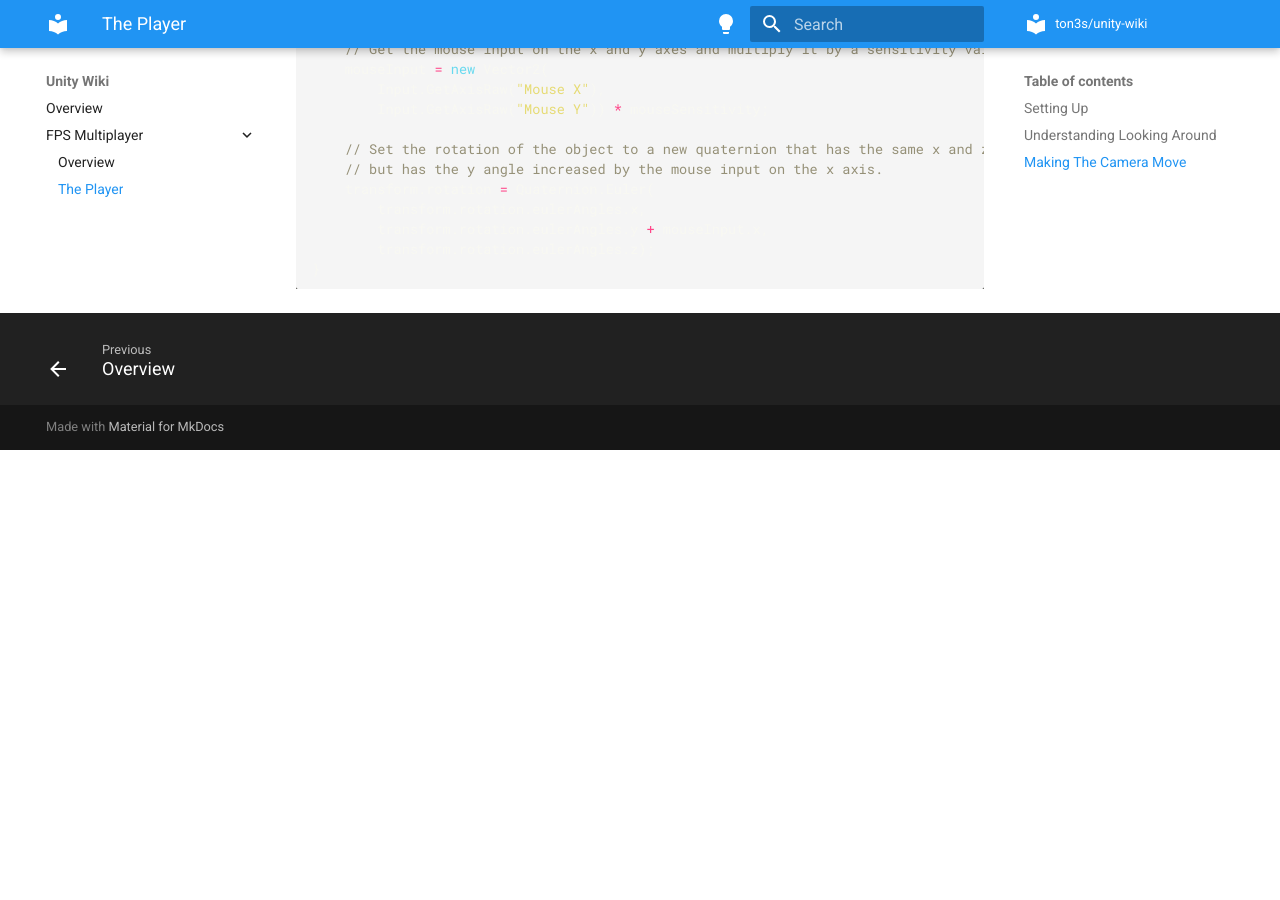
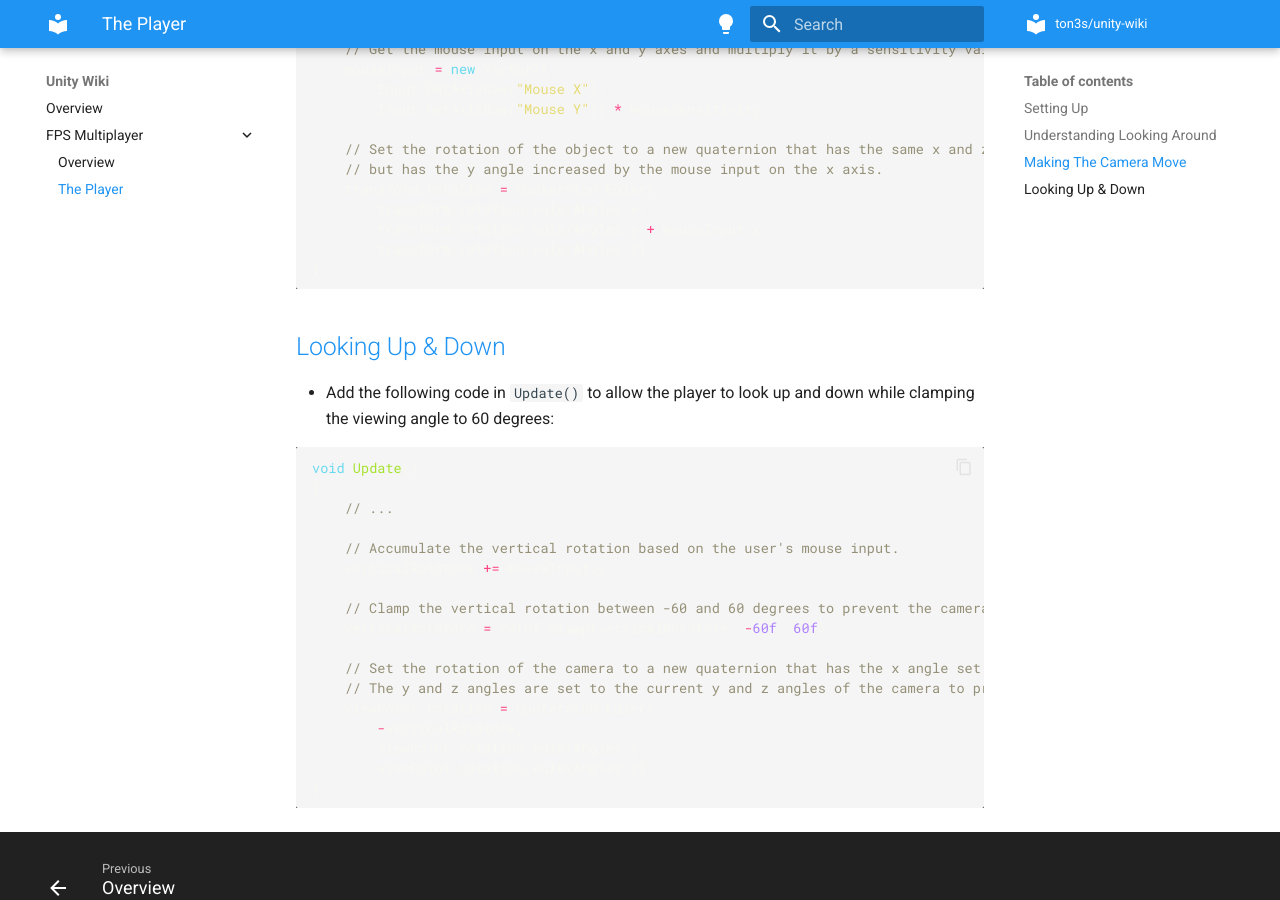
Before and after one commit to ton3s/unity-wiki, an MkDocs documentation site: the page built from docs/fps-multiplayer/the-player.md, in a window 1280 px wide and 900 px high, scrolled down 1357 px. Built offline with MkDocs 1.6.1 and Material for MkDocs 9.7.7, drawn with Linux system fonts in a browser that asks for light colours; before the commit the page ends 1807 px from its top, so only the background shows below that.

Commit message:
Add video 5

````diff
--- a/docs/fps-multiplayer/the-player.md
+++ b/docs/fps-multiplayer/the-player.md
@@ -48,3 +48,27 @@ void Update()
         transform.rotation.eulerAngles.z);
 }
 ```
+
+## [Looking Up & Down](https://www.udemy.com/course/unity-online-multiplayer/learn/lecture/25987874#overview)
+
+- Add the following code in `Update()` to allow the player to look up and down while clamping the viewing angle to 60 degrees:
+
+```cs
+void Update()
+{
+    // ...
+
+    // Accumulate the vertical rotation based on the user's mouse input.
+    verticalRotStore += mouseInput.y;
+
+    // Clamp the vertical rotation between -60 and 60 degrees to prevent the camera from rotating too far up or down.
+    verticalRotStore = Mathf.Clamp(verticalRotStore, -60f, 60f);
+
+    // Set the rotation of the camera to a new quaternion that has the x angle set to the negated vertical rotation value, which rotates the camera up and down.
+    // The y and z angles are set to the current y and z angles of the camera to preserve the horizontal orientation.
+    viewPoint.rotation = Quaternion.Euler(
+        -verticalRotStore,
+        viewPoint.rotation.eulerAngles.y,
+        viewPoint.rotation.eulerAngles.z);
+}
+```
````
